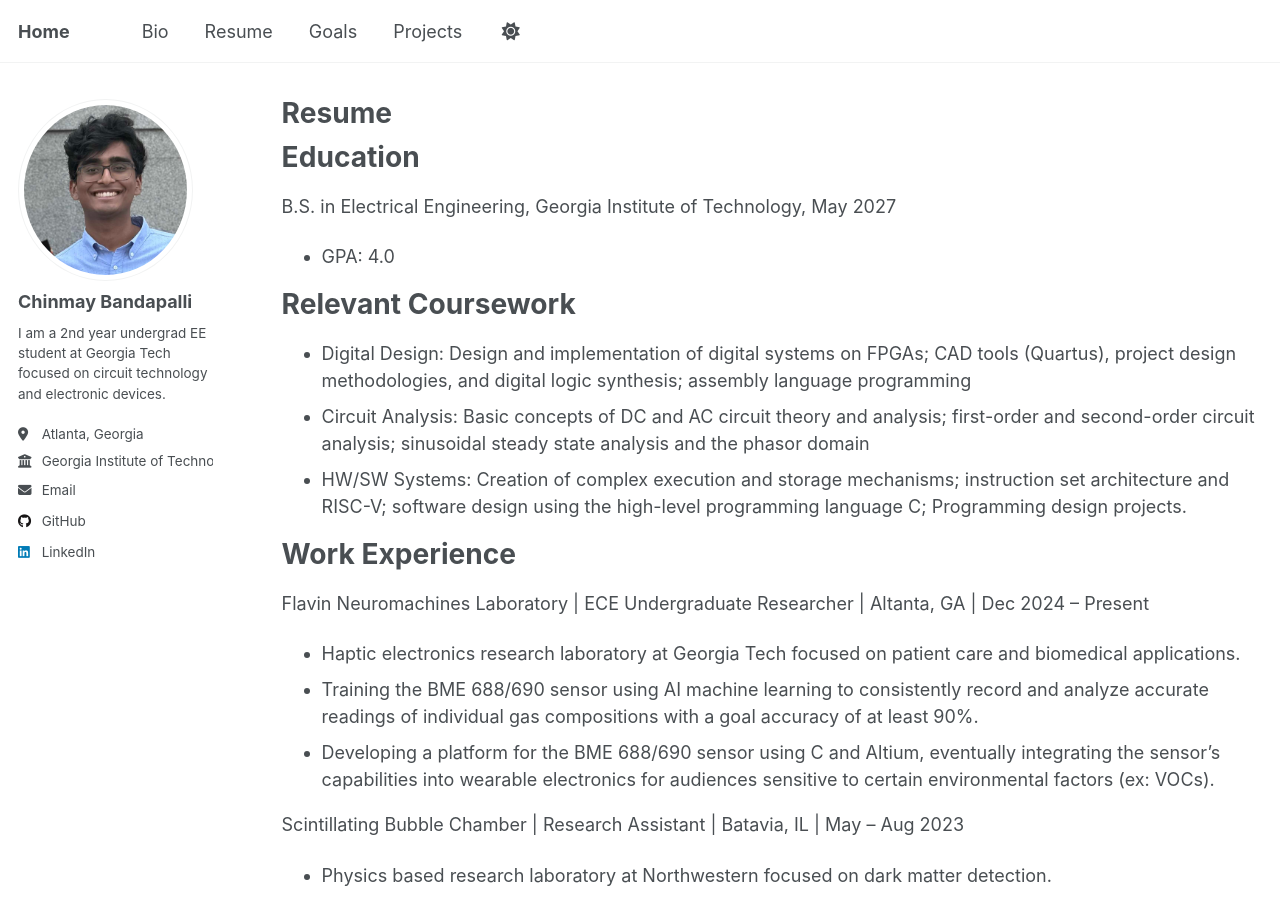
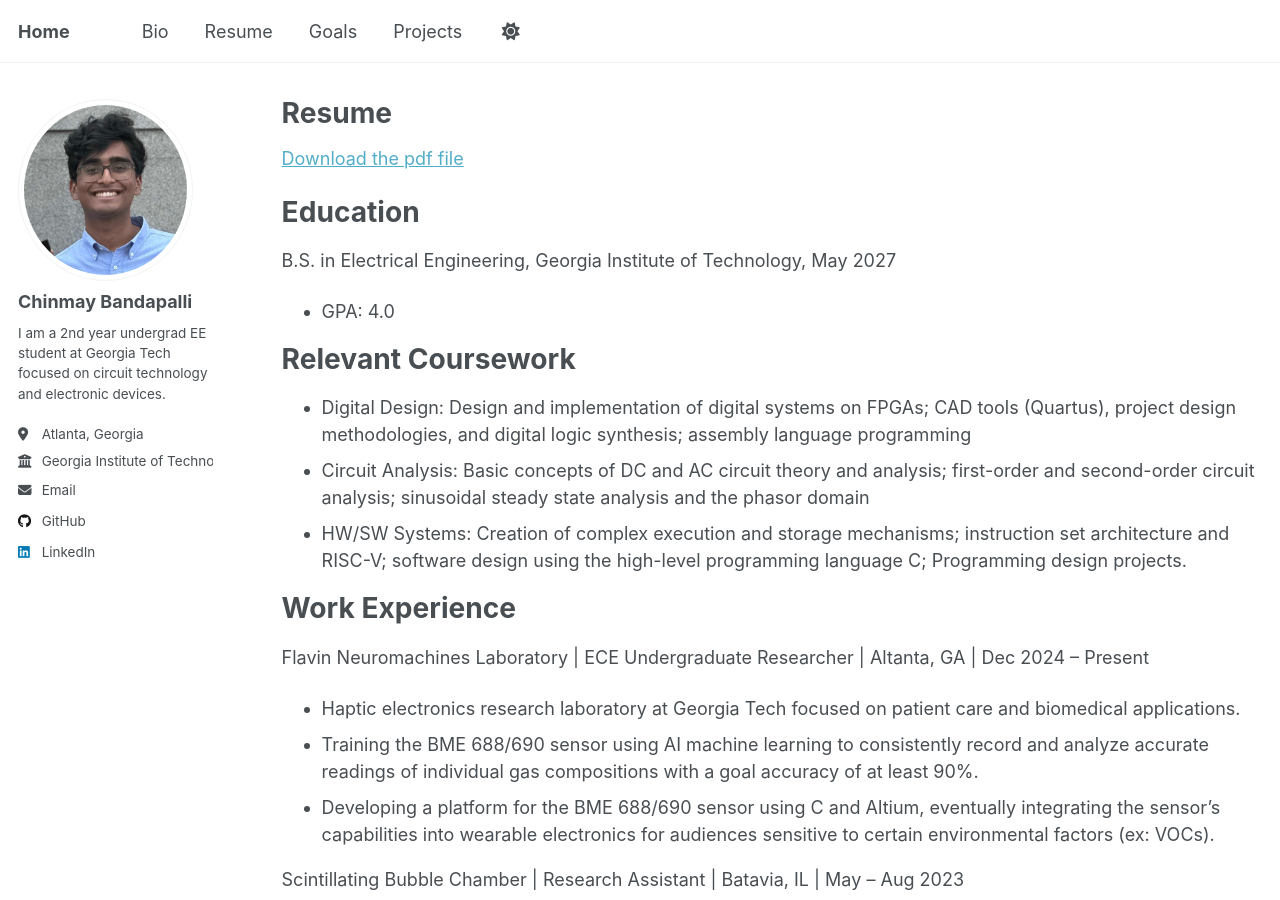
Before and after one commit to chinmaybandapalli/chinmaybandapalli.github.io, a Jekyll site: the page built from _pages/cv.md, in a window 1280 px wide and 900 px high. Built offline with Jekyll 4.4.1, drawn with Linux system fonts in a browser that asks for light colours; a script that is not in the unit is left out.

Commit message:
Update cv.md

```diff
--- a/_pages/cv.md
+++ b/_pages/cv.md
@@ -8,6 +8,8 @@ redirect_from:
 ---
 
 {% include base_path %}
+
+ <a href="files/Chinmay_Bandapalli_Resume.pdf" download="files/Chinmay_Bandapalli_Resume.pdf">Download the pdf file</a>
 
 Education
 ======
```
